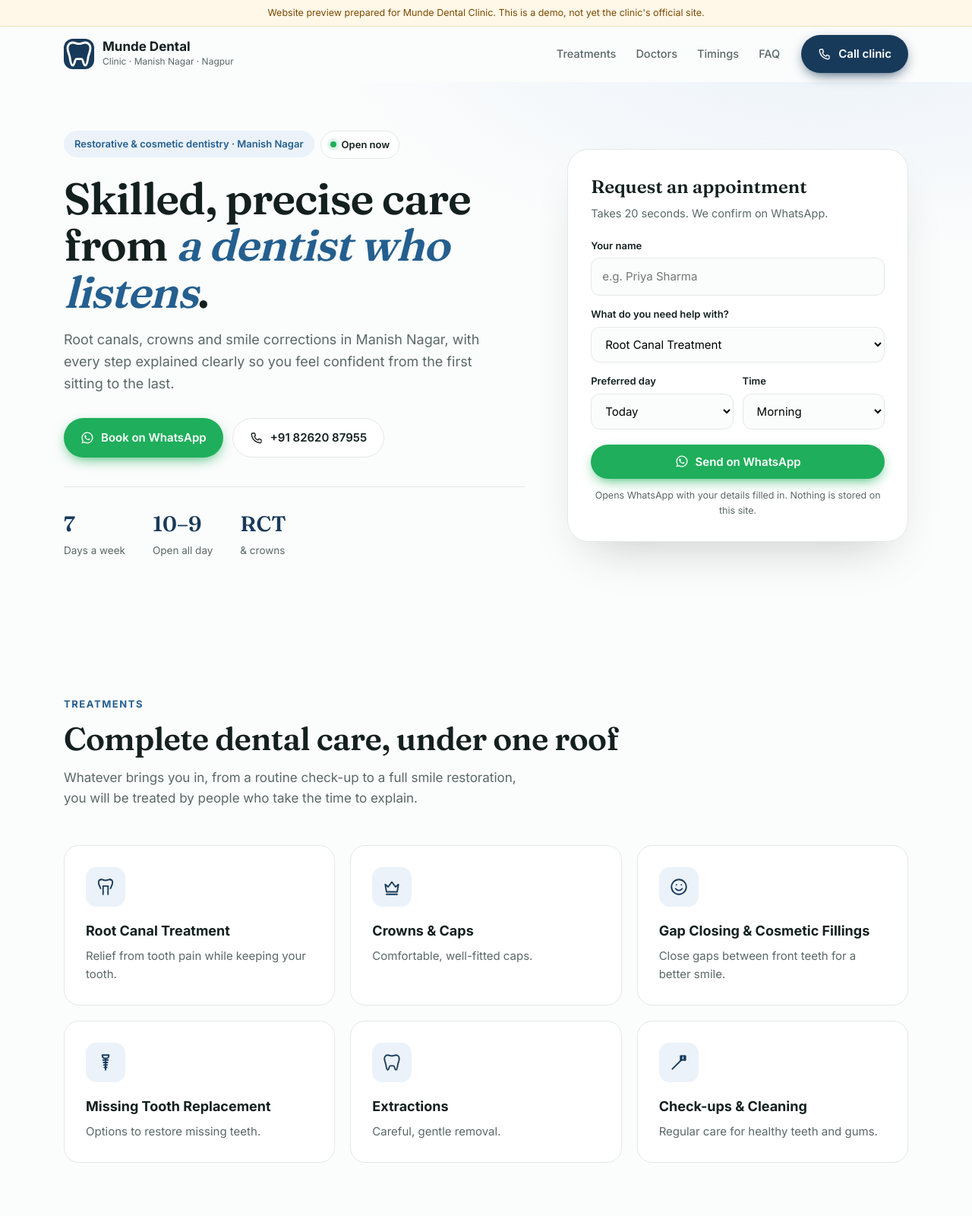
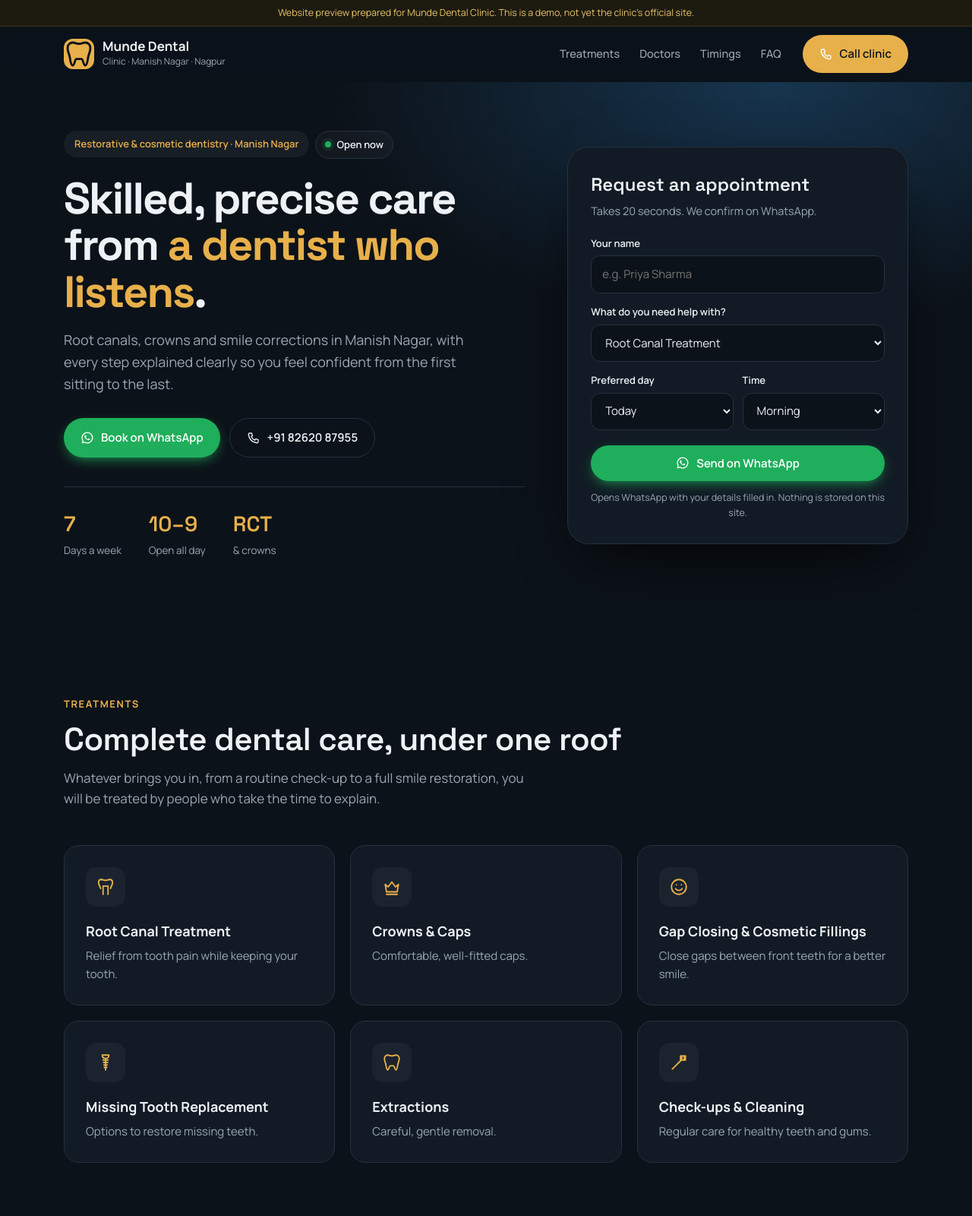
Before and after one commit to ratanravi/munde-dental-nagpur, a plain HTML site: page index.html in a window 1280 px wide. Shown: the top 1600 px of the page at 76% size. Drawn offline with Linux system fonts and the light colour scheme.

Commit message:
Add files via upload

```diff
--- a/index.html
+++ b/index.html
@@ -8,17 +8,17 @@
 <meta name="description" content="Munde Dental Clinic, Manish Nagar, Nagpur. Root Canal Treatment, Crowns &amp; Caps, Gap Closing &amp; Cosmetic Fillings and more. Book on WhatsApp.">
 <meta name="theme-color" content="#183a5a">
 <link rel="preconnect" href="https://fonts.googleapis.com"><link rel="preconnect" href="https://fonts.gstatic.com" crossorigin>
-<link href="https://fonts.googleapis.com/css2?family=Fraunces:opsz,wght@9..144,500;9..144,600&family=Inter:wght@400;500;600;700&display=swap" rel="stylesheet">
+<link href="https://fonts.googleapis.com/css2?family=Space+Grotesk:wght@500;600;700&amp;family=Manrope:wght@400;500;600;700&display=swap" rel="stylesheet">
 <script type="application/ld+json">{"@context": "https://schema.org", "@type": "Dentist", "name": "Munde Dental Clinic", "telephone": "+91 82620 87955", "address": {"@type": "PostalAddress", "streetAddress": "T-Point, near Purushottam Bazar, Manish Nagar, Somalwada", "addressLocality": "Nagpur", "addressRegion": "Maharashtra", "postalCode": "440037", "addressCountry": "IN"}, "openingHoursSpecification": [{"@type": "OpeningHoursSpecification", "dayOfWeek": "Monday", "opens": "10:00", "closes": "21:00"}, {"@type": "OpeningHoursSpecification", "dayOfWeek": "Tuesday", "opens": "10:00", "closes": "21:00"}, {"@type": "OpeningHoursSpecification", "dayOfWeek": "Wednesday", "opens": "10:00", "closes": "21:00"}, {"@type": "OpeningHoursSpecification", "dayOfWeek": "Thursday", "opens": "10:00", "closes": "21:00"}, {"@type": "OpeningHoursSpecification", "dayOfWeek": "Friday", "opens": "10:00", "closes": "21:00"}, {"@type": "OpeningHoursSpecification", "dayOfWeek": "Saturday", "opens": "10:00", "closes": "21:00"}, {"@type": "OpeningHoursSpecification", "dayOfWeek": "Sunday", "opens": "10:00", "closes": "21:00"}]}</script>
 <style>
-:root{--p:#183a5a;--p2:#245f8f;--soft:#ebf2f9;--acc:#e7b04a;--ink:#14201f;--mut:#5a6866;--line:#e3e9e8;--r:20px}
+:root{--fh:'Space Grotesk',system-ui,sans-serif;--fb:Manrope,system-ui,sans-serif;--p:#183a5a;--p2:#245f8f;--soft:#ebf2f9;--acc:#e7b04a;--ink:#14201f;--mut:#5a6866;--line:#e3e9e8;--r:20px}
 *{box-sizing:border-box;margin:0;padding:0}
 html{scroll-behavior:smooth}
-body{font-family:Inter,system-ui,-apple-system,Segoe UI,Roboto,sans-serif;color:var(--ink);background:#fbfcfc;line-height:1.6;-webkit-font-smoothing:antialiased}
+body{font-family:var(--fb);color:var(--ink);background:#fbfcfc;line-height:1.6;-webkit-font-smoothing:antialiased}
 img,svg{display:block}
 a{color:inherit;text-decoration:none}
 .wrap{max-width:1160px;margin:0 auto;padding:0 24px}
-.serif{font-family:Fraunces,Georgia,serif;font-weight:600;letter-spacing:-.01em}
+.serif{font-family:var(--fh);font-weight:600;letter-spacing:-.01em}
 .ribbon{background:#fff7e8;color:#7a4a00;font-size:12.5px;text-align:center;padding:7px 16px;border-bottom:1px solid #f1dfba}
 /* nav */
 .nav{position:sticky;top:0;z-index:50;background:rgba(251,252,252,.86);backdrop-filter:saturate(180%) blur(14px);border-bottom:1px solid transparent;transition:border-color .2s}
@@ -45,16 +45,16 @@ a{color:inherit;text-decoration:none}
 .status[hidden]{display:none}
 .status.open .dot{background:#1fae5b;box-shadow:0 0 0 4px #1fae5b22}
 .status.closed .dot{background:#d9534f}
-h1{font-family:Fraunces,Georgia,serif;font-weight:600;font-size:clamp(36px,5vw,58px);line-height:1.06;letter-spacing:-.02em;margin:22px 0 18px}
+h1{font-family:var(--fh);font-weight:600;font-size:clamp(36px,5vw,58px);line-height:1.06;letter-spacing:-.02em;margin:22px 0 18px}
 h1 em{font-style:italic;color:var(--p2)}
 .lead{font-size:18px;color:var(--mut);max-width:560px}
 .ctas{display:flex;gap:12px;flex-wrap:wrap;margin:30px 0 38px}
 .stats{display:flex;gap:36px;flex-wrap:wrap;padding-top:26px;border-top:1px solid var(--line)}
-.stats b{display:block;font-family:Fraunces,serif;font-size:28px;font-weight:600;color:var(--p)}
+.stats b{display:block;font-family:var(--fh);font-size:28px;font-weight:600;color:var(--p)}
 .stats span{font-size:13.5px;color:var(--mut)}
 /* booking card */
 .book{background:#fff;border:1px solid var(--line);border-radius:28px;padding:30px;box-shadow:0 30px 60px -30px rgba(20,32,31,.25)}
-.book h2{font-family:Fraunces,serif;font-size:24px;font-weight:600}
+.book h2{font-family:var(--fh);font-size:24px;font-weight:600}
 .book p.s{color:var(--mut);font-size:14.5px;margin:4px 0 20px}
 .f{margin-bottom:14px}
 .f label{display:block;font-size:13px;font-weight:600;margin-bottom:6px}
@@ -66,7 +66,7 @@ h1 em{font-style:italic;color:var(--p2)}
 /* sections */
 section{padding:96px 0}
 .kicker{font-size:13px;font-weight:700;letter-spacing:.12em;text-transform:uppercase;color:var(--p2)}
-h2.t{font-family:Fraunces,serif;font-weight:600;font-size:clamp(30px,3.6vw,42px);line-height:1.12;letter-spacing:-.015em;margin:10px 0 14px}
+h2.t{font-family:var(--fh);font-weight:600;font-size:clamp(30px,3.6vw,42px);line-height:1.12;letter-spacing:-.015em;margin:10px 0 14px}
 .intro{color:var(--mut);max-width:620px;font-size:17px;margin-bottom:48px}
 .grid3{display:grid;grid-template-columns:repeat(3,1fr);gap:20px}
 .svc{background:#fff;border:1px solid var(--line);border-radius:var(--r);padding:28px;transition:transform .2s,box-shadow .2s,border-color .2s}
@@ -85,12 +85,12 @@ h2.t{font-family:Fraunces,serif;font-weight:600;font-size:clamp(30px,3.6vw,42px)
 .why p{color:#ffffffb3;font-size:14.5px}
 .steps{display:grid;grid-template-columns:repeat(3,1fr);gap:20px;counter-reset:s}
 .step{position:relative;padding:28px;border-radius:var(--r);background:var(--soft)}
-.step:before{counter-increment:s;content:"0" counter(s);font-family:Fraunces,serif;font-size:40px;color:var(--p2);opacity:.35;display:block;line-height:1;margin-bottom:14px}
+.step:before{counter-increment:s;content:"0" counter(s);font-family:var(--fh);font-size:40px;color:var(--p2);opacity:.35;display:block;line-height:1;margin-bottom:14px}
 .step h3{font-size:18px;margin-bottom:6px}
 .step p{color:var(--mut);font-size:15px}
 .docs{display:grid;grid-template-columns:repeat(auto-fit,minmax(320px,1fr));gap:20px}
 .doc{display:flex;gap:20px;align-items:flex-start;background:#fff;border:1px solid var(--line);border-radius:var(--r);padding:26px}
-.av{width:72px;height:72px;flex-shrink:0;border-radius:50%;background:linear-gradient(135deg,var(--p),var(--p2));color:#fff;display:grid;place-items:center;font-family:Fraunces,serif;font-size:26px}
+.av{width:72px;height:72px;flex-shrink:0;border-radius:50%;background:linear-gradient(135deg,var(--p),var(--p2));color:#fff;display:grid;place-items:center;font-family:var(--fh);font-size:26px}
 .doc h3{font-size:18px}
 .doc .q{font-size:13.5px;font-weight:600;color:var(--p2);margin:2px 0 8px}
 .doc p{color:var(--mut);font-size:14.5px}
@@ -127,10 +127,40 @@ footer .wrap{display:flex;justify-content:space-between;gap:20px;flex-wrap:wrap}
  .mbar{display:grid;grid-template-columns:1fr 1fr;gap:10px;position:fixed;left:0;right:0;bottom:0;padding:10px 12px calc(10px + env(safe-area-inset-bottom));background:#fff;border-top:1px solid var(--line);z-index:60}
  .mbar .btn{justify-content:center;padding:13px}
 }
+/* DARK: modern, high-contrast, tech-forward */
+:root{--ink:#eef2f6;--mut:#9aa7b4;--line:#243140}
+body{background:#0c1219}
+.ribbon{background:#1d1a10;color:#e9c46a;border-color:#3a3218}
+.nav{background:rgba(12,18,25,.8)}
+.mark{background:var(--acc)}.mark svg{stroke:#0c1219!important}
+.btn-o{background:transparent;color:var(--ink);border-color:var(--line)}
+.btn-p{background:var(--acc);color:#0c1219;box-shadow:none}
+.hero{background:radial-gradient(900px 500px at 80% 0%,color-mix(in srgb,var(--p2) 45%,transparent),transparent 65%)}
+h1{font-weight:700;letter-spacing:-.035em}
+h1 em{font-style:normal;color:var(--acc)}
+.eyebrow{background:#ffffff0d;color:var(--acc)}
+.status{background:#ffffff08;border-color:var(--line)}
+.stats{border-color:var(--line)}.stats b{color:var(--acc)}
+.book{background:#121b25;border-color:var(--line);box-shadow:0 30px 80px -30px #000}
+.f input,.f select{background:#0c1219;border-color:var(--line);color:var(--ink)}
+.f input:focus,.f select:focus{box-shadow:0 0 0 4px #ffffff10}
+.svc,.doc,.card{background:#121b25;border-color:var(--line)}
+.svc:hover{border-color:var(--acc)}
+.ico{background:#ffffff0a}.ico svg{stroke:var(--acc)}
+.kicker{color:var(--acc)}
+.why{background:linear-gradient(135deg,var(--p),#0c1219)}
+.step{background:#121b25}.step:before{color:var(--acc);opacity:.8}
+td{border-color:var(--line)}tr.today td,tr.today td:last-child{color:var(--acc)}
+.map{border-color:var(--line);filter:grayscale(.6) invert(.9) hue-rotate(180deg)}
+details{border-color:var(--line)}summary:after{color:var(--acc)}
+.final{background:#121b25}
+footer{border-color:var(--line)}
+.mbar{background:#0c1219;border-color:var(--line)}
 </style>
 </head>
-<body>
+<body class="v-dark">
 <div class="ribbon">Website preview prepared for Munde Dental Clinic. This is a demo, not yet the clinic's official site.</div>
+
 
 <header class="nav" id="nav"><div class="wrap">
   <a href="#top" class="brand" aria-label="Munde Dental Clinic">
@@ -235,7 +265,7 @@ if(HOURS){
   const s=document.getElementById('status'); s.hidden=false; s.classList.add(open?'open':(typeof HOURS[d]==='string'?'appt':'closed'));
   let txt=open?'Open now':(typeof HOURS[d]==='string'?HOURS[d]+' today':'Closed now');
   if(!open){const nxt=H.find(([a])=>toM(a)>m); if(nxt) txt+=' · Opens '+fmt(nxt[0]);}
-  document.getElementById('statusText').textContent=txt;
+  document.getElementById('statusText').textContent=txt;const ib=document.getElementById('ibHours');if(ib)ib.textContent=txt;
 }
 function fmt(t){let[h,m]=t.split(':').map(Number);const ap=h>=12?'PM':'AM';h=h%12||12;return h+(m?':'+String(m).padStart(2,'0'):'')+' '+ap}
 // booking form -> WhatsApp
```
